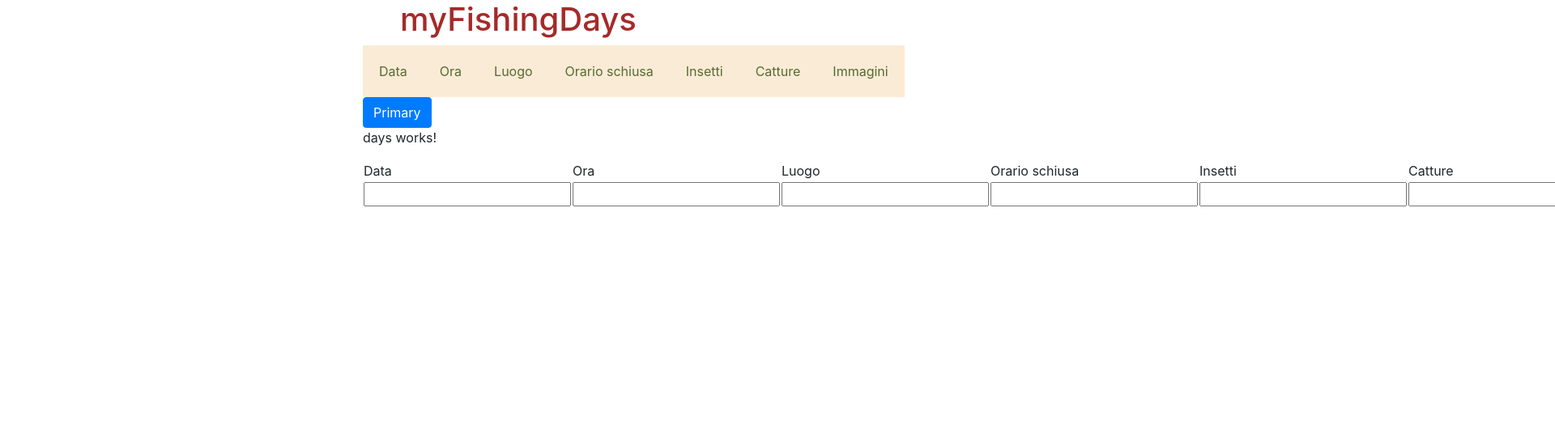
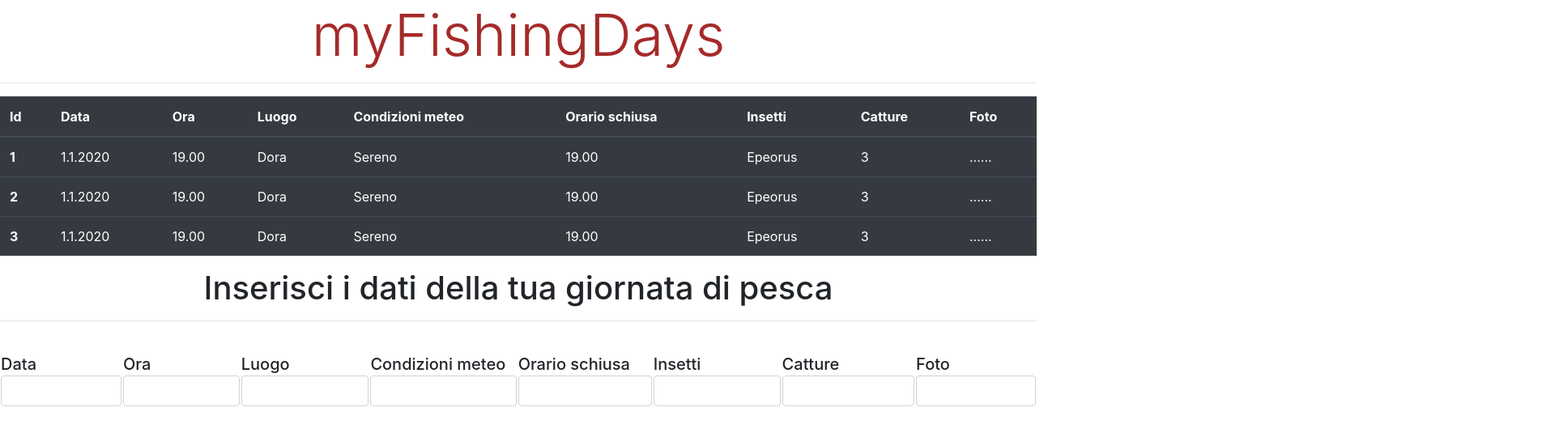
Before and after one commit to Profabiuls/myFishingDays, an Angular app: page / in a window 1280 px wide. Shown: the top 540 px of the page at 81% size, 1920 px wide, since content can reach past the window. Built offline with nearby package versions, Linux system fonts and the light colour scheme.

Commit message:
grafica bootstrap

```diff
--- a/src/app/app.component.css
+++ b/src/app/app.component.css
@@ -1,15 +1,3 @@
 h1{
-    text-align: center;
-    color:brown;
+    color: brown;
 }
-tr{
-color:darkolivegreen;
-background-color: antiquewhite;
-}
-td{
-    padding: 20px;
-}
-.primo{
-    margin-left: 35%;
-
-}
--- a/src/app/app.component.html
+++ b/src/app/app.component.html
@@ -1,14 +1,54 @@
-<h1>{{title}}</h1>
-<div class="primo">
-  <tr>
-    <td>Data</td>
-    <td>Ora</td>
-    <td>Luogo</td>
-    <td>Orario schiusa</td>
-    <td>Insetti</td>
-    <td>Catture</td>
-    <td>Immagini</td>
-  </tr>
-  <button type="button" class="btn btn-primary">Primary</button>
-  <app-days></app-days>
-</div>
+<h1 class="display-3 text-center">{{title}}</h1>
+<hr>
+<table class="table table-dark table-hover">
+  <thead>
+    <tr>
+      <th scope="col">Id</th>
+      <th scope="col">Data</th>
+      <th scope="col">Ora</th>
+      <th scope="col">Luogo</th>
+      <th scope="col">Condizioni meteo</th>
+      <th scope="col">Orario schiusa</th>
+      <th scope="col">Insetti</th>
+      <th scope="col">Catture</th>
+      <th scope="col">Foto</th>
+    </tr>
+  </thead>
+  <tbody>
+    <tr>
+      <th scope="row">1</th>
+      <td>1.1.2020</td>
+      <td>19.00</td>
+      <td>Dora</td>
+      <td>Sereno</td>
+      <td>19.00</td>
+      <td>Epeorus</td>
+      <td>3</td>
+      <td>......</td>
+    </tr>
+    <tr>
+      <th scope="row">2</th>
+      <td>1.1.2020</td>
+      <td>19.00</td>
+      <td>Dora</td>
+      <td>Sereno</td>
+      <td>19.00</td>
+      <td>Epeorus</td>
+      <td>3</td>
+      <td>......</td>
+    </tr>
+    <tr>
+      <th scope="row">3</th>
+      <td>1.1.2020</td>
+      <td>19.00</td>
+      <td>Dora</td>
+      <td>Sereno</td>
+      <td>19.00</td>
+      <td>Epeorus</td>
+      <td>3</td>
+      <td>......</td>
+    </tr>
+  </tbody>
+</table>
+
+<app-days></app-days>
--- a/src/app/days/days.component.html
+++ b/src/app/days/days.component.html
@@ -1,19 +1,23 @@
-<p>days works!</p>
 <div>
-    <tr>
+  <h1 class="text-center">Inserisci i dati della tua giornata di pesca</h1>
+  <hr>
+  <br>
+  <tr class="h5">
     <td>Data</td>
     <td>Ora</td>
     <td>Luogo</td>
+    <td>Condizioni meteo</td>
     <td>Orario schiusa</td>
     <td>Insetti</td>
     <td>Catture</td>
-        <td>Immagini</td>
+    <td>Foto</td>
   </tr>
-    <td><input></td>
-    <td><input></td>
-    <td><input></td>
-    <td><input></td>
-    <td><input></td>
-    <td><input></td>
-    <td><input></td>
+  <td><input class="form-control"></td>
+  <td><input class="form-control"></td>
+  <td><input class="form-control"></td>
+  <td><input class="form-control"></td>
+  <td><input class="form-control"></td>
+  <td><input class="form-control"></td>
+  <td><input class="form-control"></td>
+  <td><input class="form-control"></td>
 </div>
```
Lines whose indentation alone changed are shown as unchanged.
